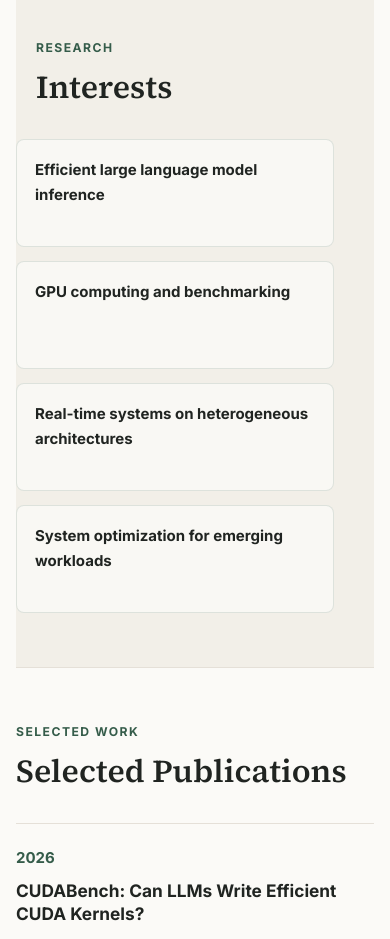
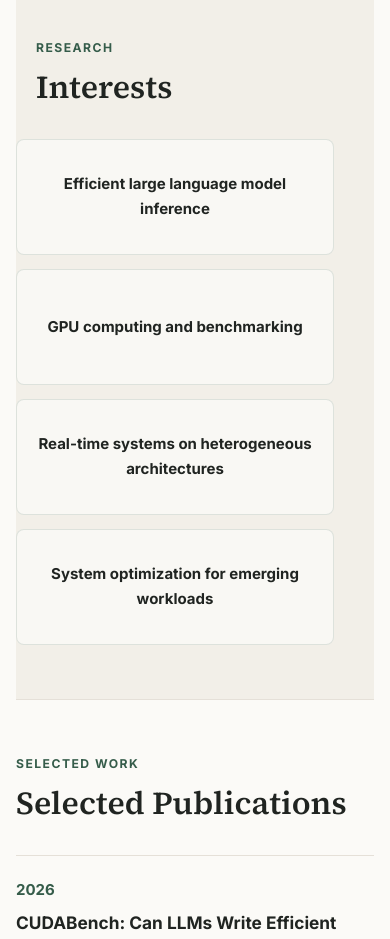
Before and after one commit to zhujiace/zhujiace.github.io, a plain HTML site: page index.html in a window 390 px wide. Shown: the part 1820-2759 px from the top of the page. Drawn offline with Linux system fonts and the light colour scheme.

Commit message:
interests

```diff
--- a/assets/css/styles.css
+++ b/assets/css/styles.css
@@ -259,7 +259,7 @@ h3 {
 
 .interest-grid {
   display: grid;
-  grid-template-columns: repeat(4, minmax(0, 1fr));
+  grid-template-columns: repeat(auto-fit, minmax(210px, 1fr));
   gap: 14px;
   padding: 0;
   margin: 0;
@@ -267,12 +267,15 @@ h3 {
 }
 
 .interest-grid li {
-  min-height: 108px;
+  display: grid;
+  min-height: 116px;
+  place-items: center;
   padding: 18px;
   border: 1px solid rgba(53, 92, 74, 0.14);
   border-radius: 8px;
   background: rgba(255, 255, 255, 0.54);
   font-weight: 650;
+  text-align: center;
 }
 
 .publication-list {
@@ -411,8 +414,7 @@ h3 {
     font-size: 3.2rem;
   }
 
-  .two-column,
-  .interest-grid {
+  .two-column {
     grid-template-columns: 1fr;
   }
 
```
Also changed, not shown: 2 other files.
